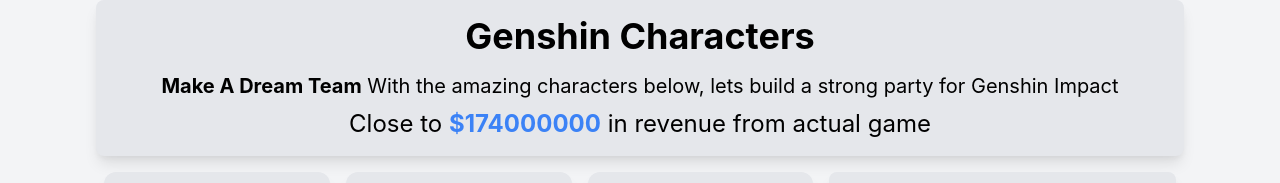
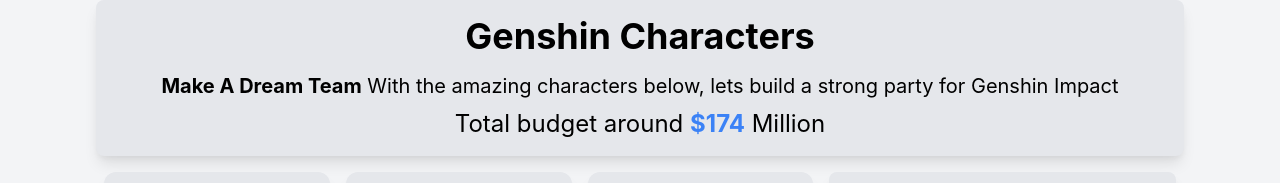
Before and after one commit to IMZihad21/ReactCart, a React (Create React App) app: page / in a window 1280 px wide. Shown: the top 183 px of the page. Built offline with nearby package versions, Linux system fonts and the light colour scheme.

Commit message:
Small changes in Header
Signed-off-by: ZèD <imzihad@gmail.com>

```diff
--- a/src/components/Header/Header.js
+++ b/src/components/Header/Header.js
@@ -5,7 +5,7 @@
         <div className="shadow-lg bg-gray-200 px-2 py-4 rounded-lg">
             <h1 className="text-4xl font-bold pb-4 ">Genshin Characters</h1>
             <p className="text-xl pb-2"><strong>Make A Dream Team</strong> With the amazing characters below, lets build a strong party for Genshin Impact</p>
-            <h1 className="text-2xl">Close to <span className="font-bold text-blue-500">${174000000}</span> in revenue from actual game</h1>
+            <h1 className="text-2xl">Total budget around <span className="font-bold text-blue-500">${174}</span> Million</h1>
         </div>
     );
 };
```
